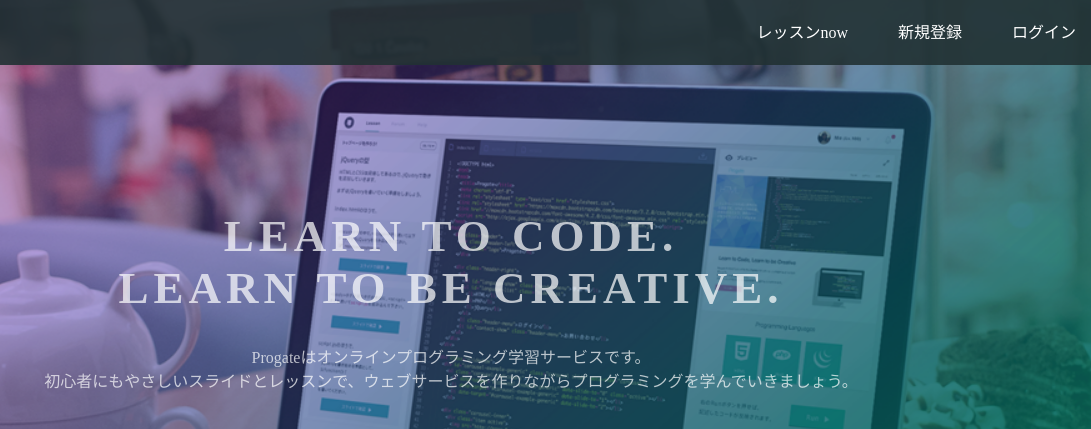
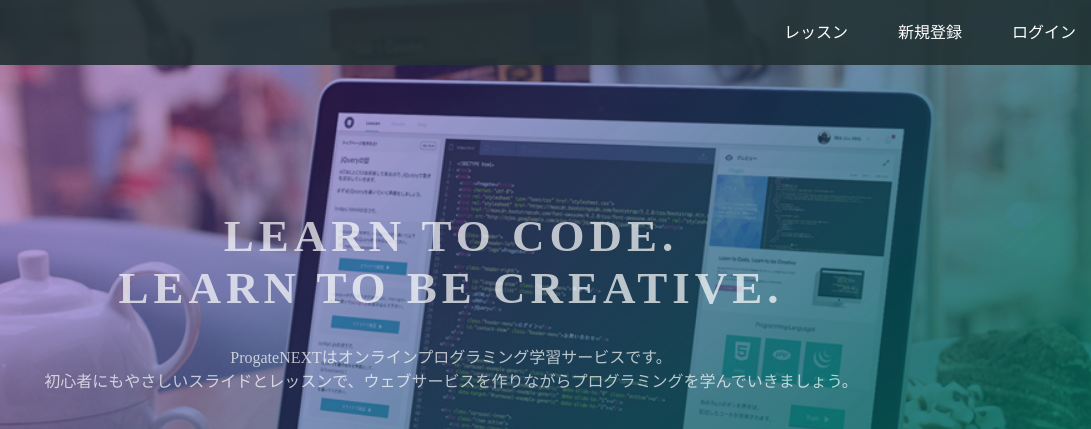
Before and after one commit to chemitaro/chemitaro.github.io, a plain HTML site: page index.html in a window 1280 px wide. Shown: the top 429 px of the page, 189-1280 px from the left. Drawn offline with Linux system fonts and the light colour scheme.

Commit message:
Update index.html

```diff
--- a/index.html
+++ b/index.html
@@ -15,7 +15,7 @@
       </div>
       <span class="fa fa-bars menu-icon"></span>
       <div class="header-right">
-        <a href="#">レッスンnow</a>
+        <a href="#">レッスン</a>
         <a href="#">新規登録</a>
         <a href="#" class="login">ログイン</a>
       </div>
@@ -24,7 +24,7 @@
   <div class="top-wrapper">
     <div class="container">
       <h1>LEARN TO CODE.<br>LEARN TO BE CREATIVE.</h1>
-      <p>Progateはオンラインプログラミング学習サービスです。<br>初心者にもやさしいスライドとレッスンで、ウェブサービスを作りながらプログラミングを学んでいきましょう。</p>
+      <p>ProgateNEXTはオンラインプログラミング学習サービスです。<br>初心者にもやさしいスライドとレッスンで、ウェブサービスを作りながらプログラミングを学んでいきましょう。</p>
       <div class="btn-wrapper">
         <a href="#" class="btn signup">新規登録はこちら</a>
         <p>or</p>
```
